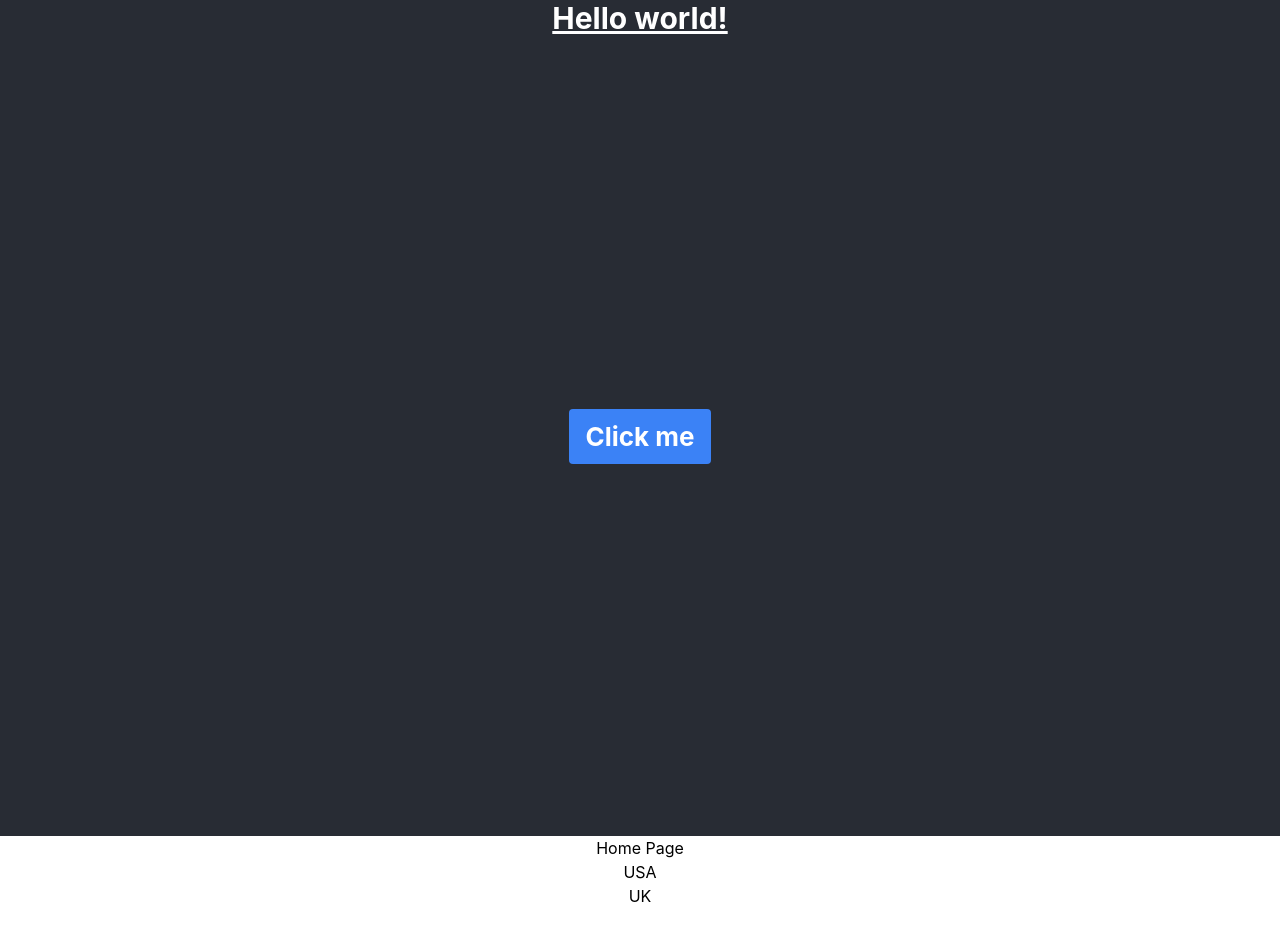
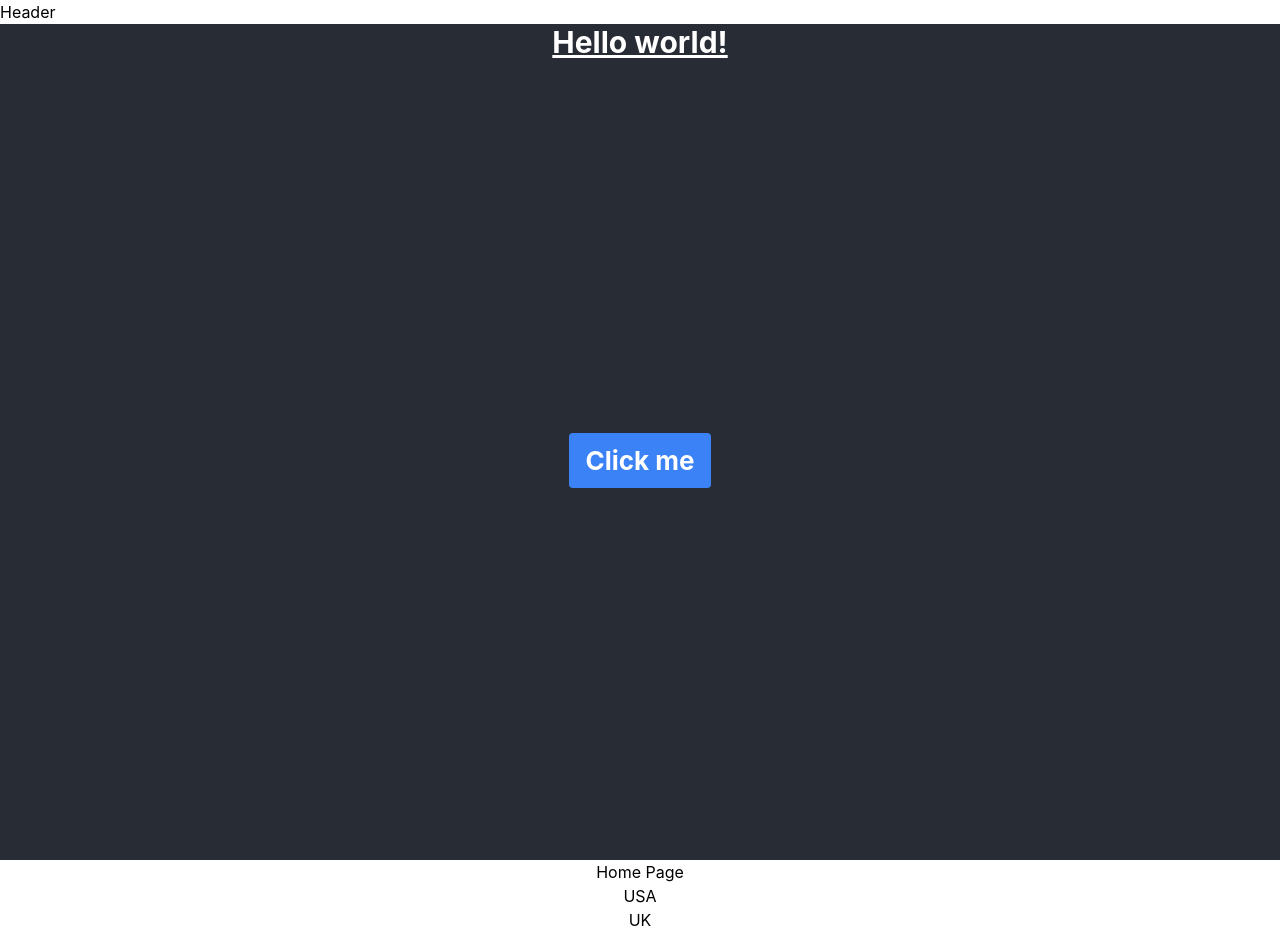
Before and after one commit to Adriantutuianu/statistics-api, a React (Create React App) app: page / in a window 1280 px wide. Before the commit the page ends 908 px from the top, so only its background shows below. Built offline with nearby package versions, Linux system fonts and the light colour scheme; no server answers.

Commit message:
Added Header component

```diff
--- a/src/App.tsx
+++ b/src/App.tsx
@@ -4,15 +4,19 @@
 import Homepage from "./components/homepage/Home";
 import CountryDetails from "./components/CountryDetails/CountryDetails";
 import NotFoundRoute from "./components/NotFoundRoute/NotFoundRoute";
+import Header from "./components/Header/Header";
 
 function App() {
   return (
     <Router>
-      <Routes>
-        <Route path="/" element={<Homepage />} />
-        <Route path="/country/:id" element={<CountryDetails />} />
-        <Route path="*" element={<NotFoundRoute />} />
-      </Routes>
+      <div>
+        <Header /> {/* Assuming Header is your header component */}
+        <Routes>
+          <Route path="/" element={<Homepage />} />
+          <Route path="/country/:id" element={<CountryDetails />} />
+          <Route path="*" element={<NotFoundRoute />} />
+        </Routes>
+      </div>
     </Router>
   );
 }
--- /dev/null
+++ b/src/components/Header/Header.tsx
@@ -0,0 +1,7 @@
+import React from "react";
+import "./header.css";
+const Header = () => {
+  return <div>Header</div>;
+};
+
+export default Header;
```
Also changed, not shown: src/components/Header/header.css (added).
